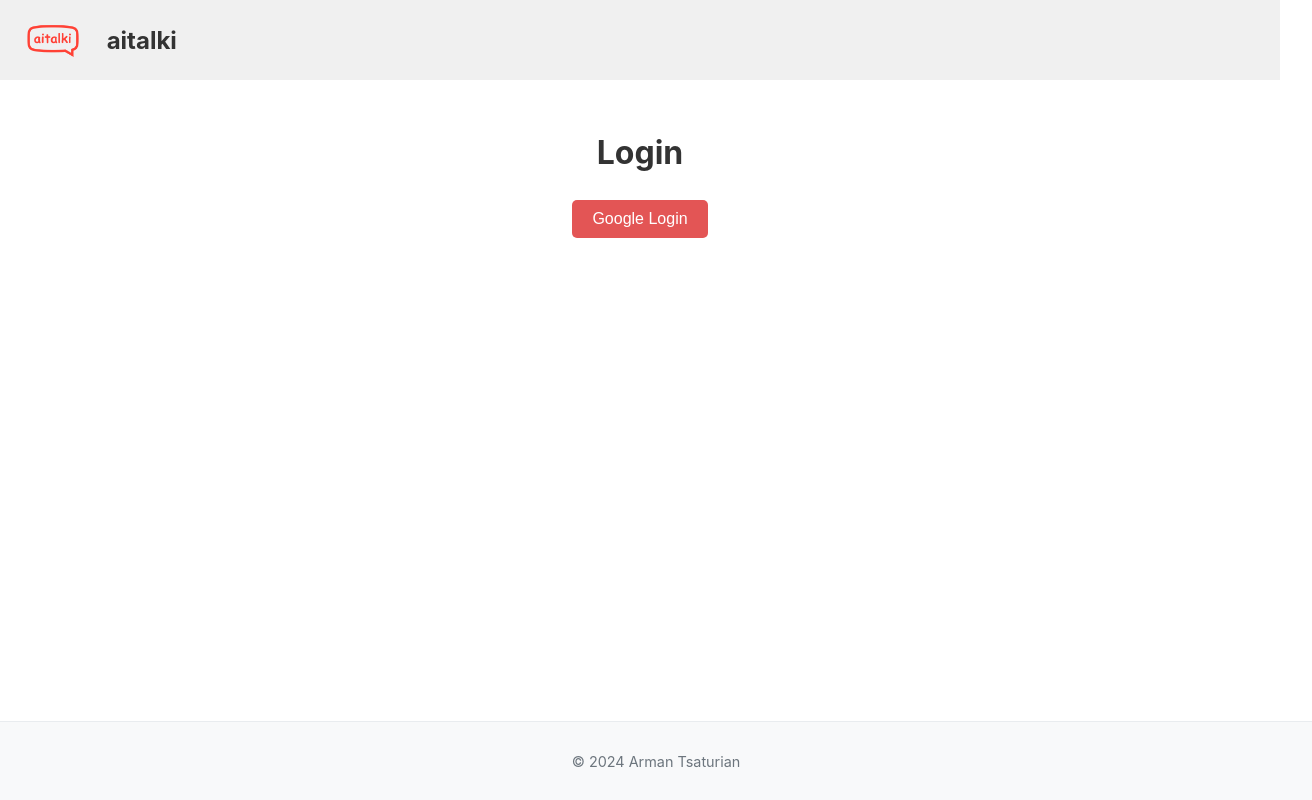
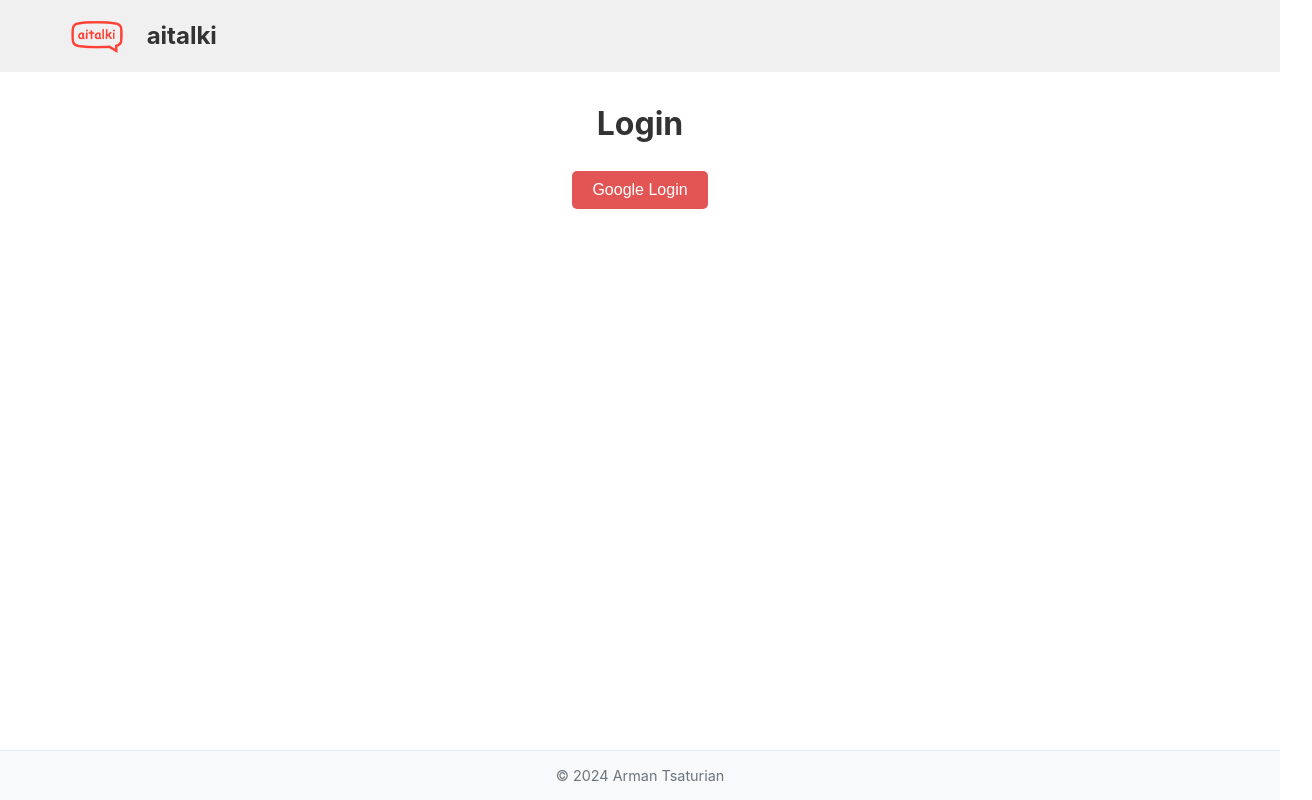
Before and after one commit to Arxtage/aitalki, a React (Create React App) app in the folder frontend/: page /login in a window 1280 px wide. Shown: the whole page, 1312 px wide, since content can reach past the window. Built offline with nearby package versions, Linux system fonts and the light colour scheme.

Commit message:
navbar and footer align

```diff
--- a/frontend/src/App.css
+++ b/frontend/src/App.css
@@ -1,10 +1,16 @@
+* {
+    margin: 0;
+    padding: 0;
+    box-sizing: border-box;
+}
+
 .App {
     text-align: center;
     min-height: 100vh;
-  position: relative;
-  /* padding-bottom: 60px; */
     display: flex;
     flex-direction: column;
+    width: 100%;
+    overflow-x: hidden;
 }
 
 .App-logo {
@@ -73,5 +79,5 @@ audio {
     flex: 1;
     display: flex;
     flex-direction: column;
-  padding-bottom: 2rem;
+    width: 100%;
 }
--- a/frontend/src/Footer.css
+++ b/frontend/src/Footer.css
@@ -1,10 +1,10 @@
 .footer {
     width: 100%;
-    padding: 1rem;
+    padding: 1rem 5%;
     text-align: center;
     background-color: #f8f9fa;
     border-top: 1px solid #e9ecef;
     color: #6c757d;
     font-size: 0.9rem;
-    margin-top: auto;
+    box-sizing: border-box;
 }
--- a/frontend/src/Navbar.css
+++ b/frontend/src/Navbar.css
@@ -1,29 +1,32 @@
 /* src/Navbar.css */
 .Navbar {
+    width: 100%;
     display: flex;
     align-items: center;
     justify-content: flex-start;
-    background-color: #f0f0f0; /* A bit darker than pure white */
-    padding: 10px 20px;
-    height: 60px; /* Set a specific height for the navbar */
+    background-color: #f0f0f0;
+    padding: 1rem 5%;
+    box-sizing: border-box;
 }
 
 .Navbar-brand {
     display: flex;
     align-items: center;
-    text-decoration: none;  /* Remove default link underline */
-    color: inherit;  /* Inherit text color */
+    text-decoration: none;
+    color: inherit;
 }
 
 .Navbar-logo {
-    height: 40px; /* Adjust the height of the logo */
-    margin-right: 20px; /* Space between logo and title */
+    height: auto;
+    max-height: 40px;
+    width: auto;
+    margin-right: 1rem;
 }
 
 .Navbar-title {
-    font-size: 1.5rem; /* Adjust the font size as needed */
-    color: #333; /* Set the text color */
-    margin: 0;  /* Remove default margin */
+    font-size: 1.5rem;
+    color: #333;
+    margin: 0;
 }
 
 /* Optional: Add hover effect */
```
Lines whose indentation alone changed are shown as unchanged.
